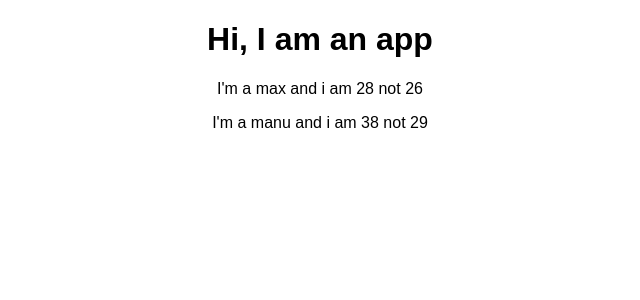
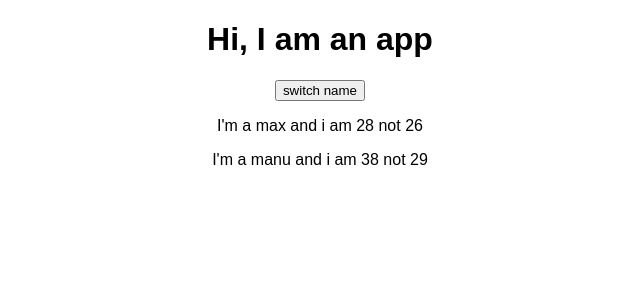
Before and after one commit to Ayukha/Reactify, a React (Create React App) app: page / in a window 1280 px wide. Shown: the top 300 px of the page, without its empty margins (320-960 px from the left). Built offline with nearby package versions, Linux system fonts and the light colour scheme.

Commit message:
handler added

```diff
--- a/src/App.js
+++ b/src/App.js
@@ -13,10 +13,15 @@ class App extends Component {
 		]
 	}
 
+	switchNameHandler = () =>{
+		console.log('was clicked');
+	}
+
   render () {
     return (
       <div className='App'>
         <h1> Hi, I am an app</h1>
+        <button onClick={this.switchNameHandler}>switch name</button>
         <Person name={this.state.persons[0].name} age={this.state.persons[0].age} />
         <Person name={this.state.persons[1].name} age={this.state.persons[1].age} />
       </div>
```
